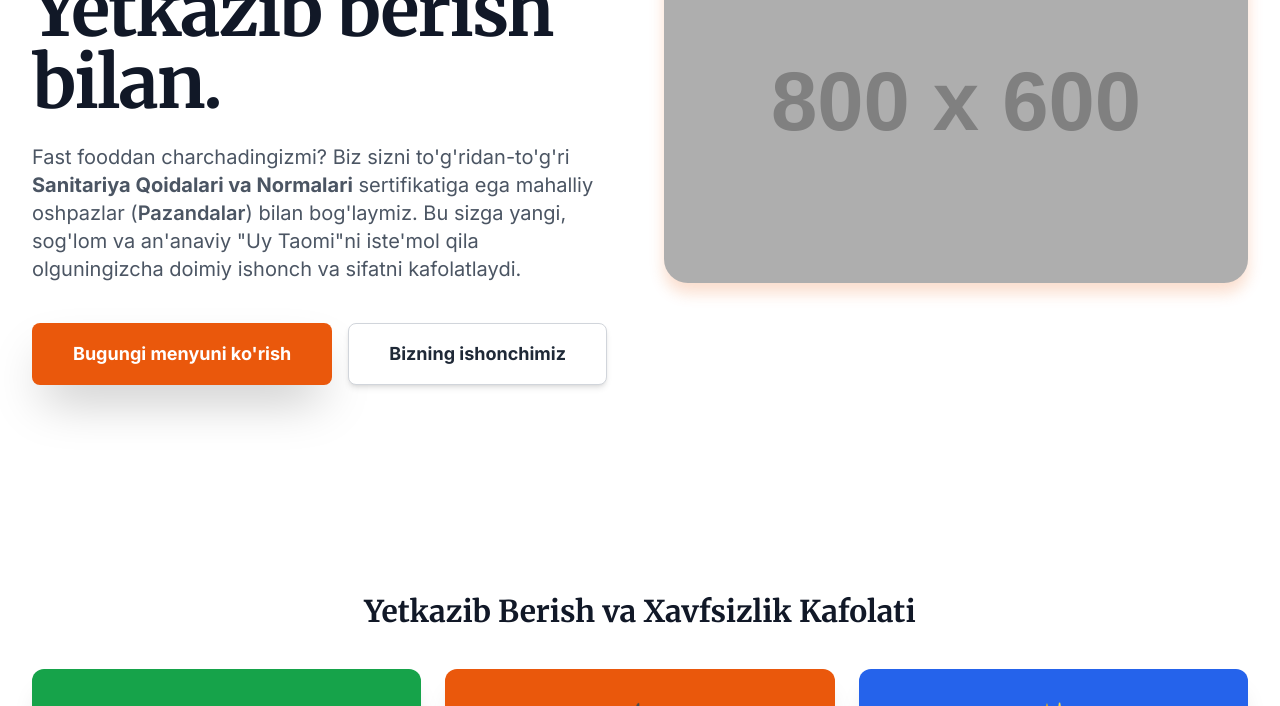
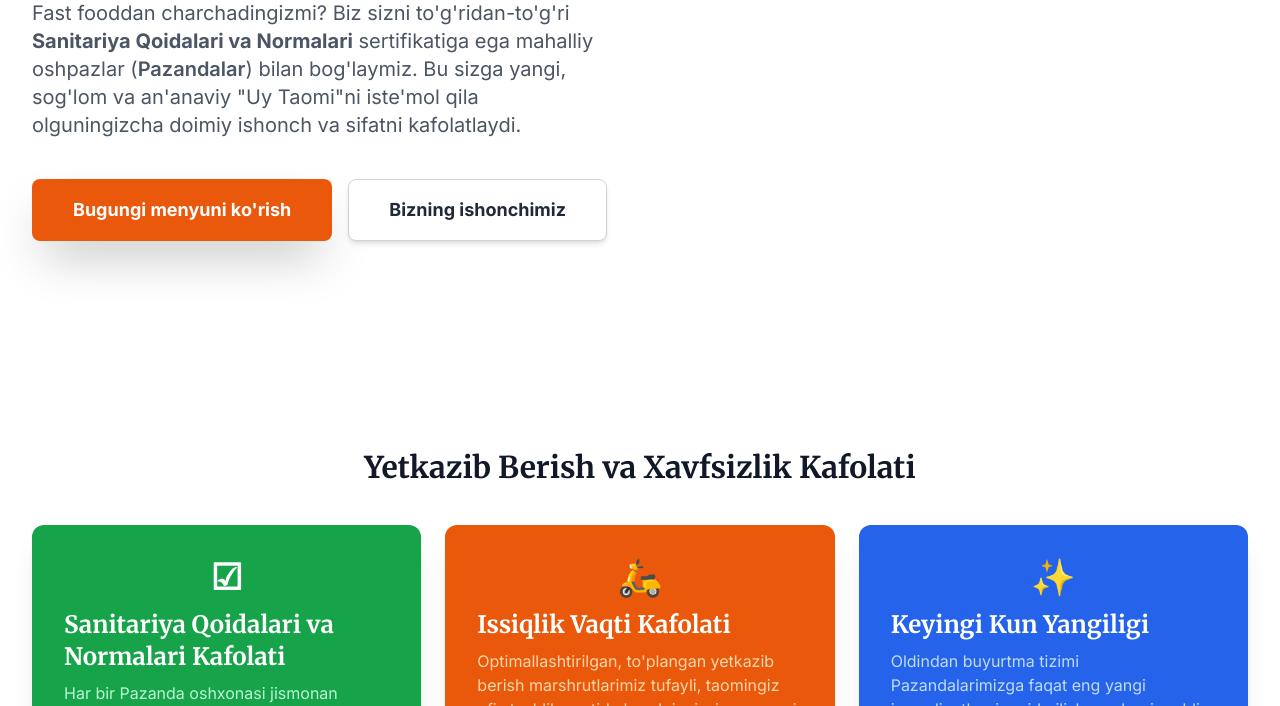
Before and after one commit to zuhsar00-lab/mahalla-go-site, a plain HTML site: page index.html in a window 1280 px wide. Shown: the part 394-1100 px from the top of the page. Drawn offline with nearby package versions, Linux system fonts and the light colour scheme; placeholder pictures from the web are drawn by us.

Commit message:
Update index.html

```diff
--- a/index.html
+++ b/index.html
@@ -98,37 +98,7 @@
             font-size: 1.25rem;
         }
 
-        /* CUSTOM STYLING FOR HERO BACKGROUND IMAGE PLACEHOLDER */
-        .hero-visual {
-            background-color: #fff8f5; /* Light orange background */
-            /* Using a placehold.co image that represents food/shorva */
-            background-image: url('https://placehold.co/800x600/7c4915/f9f9f9/png?text=Issiq+SHORVA');
-            background-size: cover;
-            background-position: center;
-            border-radius: 1.5rem;
-            min-height: 350px;
-            box-shadow: 0 10px 15px rgba(234, 88, 12, 0.2);
-            position: relative;
-            overflow: hidden;
-            display: flex;
-            align-items: center;
-            justify-content: center;
-            text-align: center;
-        }
-        .hero-visual-overlay {
-            position: absolute;
-            top: 0;
-            left: 0;
-            right: 0;
-            bottom: 0;
-            background-color: rgba(0, 0, 0, 0.15); /* Darker overlay for text readability */
-        }
-        .hero-visual-content {
-            z-index: 10;
-            color: white; /* Changed text color to white for better contrast on background image */
-            padding: 2rem;
-            font-weight: 600;
-        }
+        /* Hero visual is now completely removed */
 
     </style>
 </head>
@@ -179,7 +149,7 @@
     <section id="hero" class="bg-white overflow-hidden py-24 md:py-40 content-block">
         <div class="max-w-7xl mx-auto px-4 sm:px-6 lg:px-8">
             <div class="lg:grid lg:grid-cols-12 lg:gap-12 items-center">
-                <div class="lg:col-span-6 order-2 lg:order-1 mt-10 lg:mt-0">
+                <div class="lg:col-span-12 order-2 lg:order-1 mt-10 lg:mt-0">
                     <h1 class="text-5xl md:text-7xl font-extrabold tracking-tight text-gray-900 leading-tight">
                         Haqiqiy O'zbek
                         <span class="text-orange-600">Uy Taomlari</span>,
@@ -198,15 +168,7 @@
                         </a>
                     </div>
                 </div>
-                <!-- Visual placeholder for the image -->
-                <div class="lg:col-span-6 order-1 lg:order-2">
-                    <div class="hero-visual">
-                        <div class="hero-visual-overlay"></div>
-                        <div class="hero-visual-content">
-                            <!-- REMOVED VISIBLE PLACEHOLDER TEXT -->
-                        </div>
-                    </div>
-                </div>
+                <!-- Removed the visual placeholder entirely to prevent recurring text errors -->
             </div>
         </div>
     </section>
```
